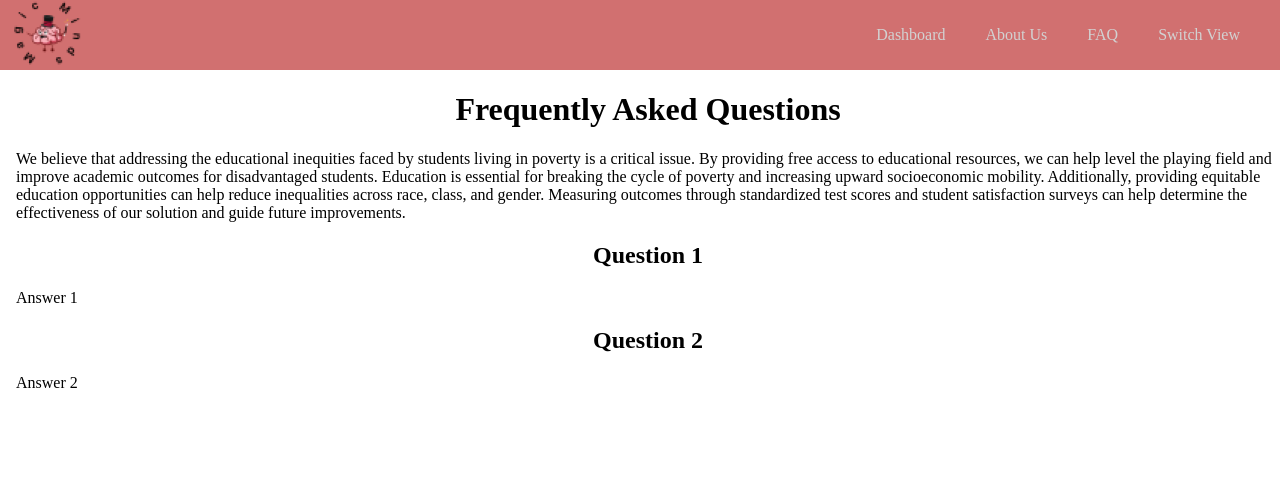
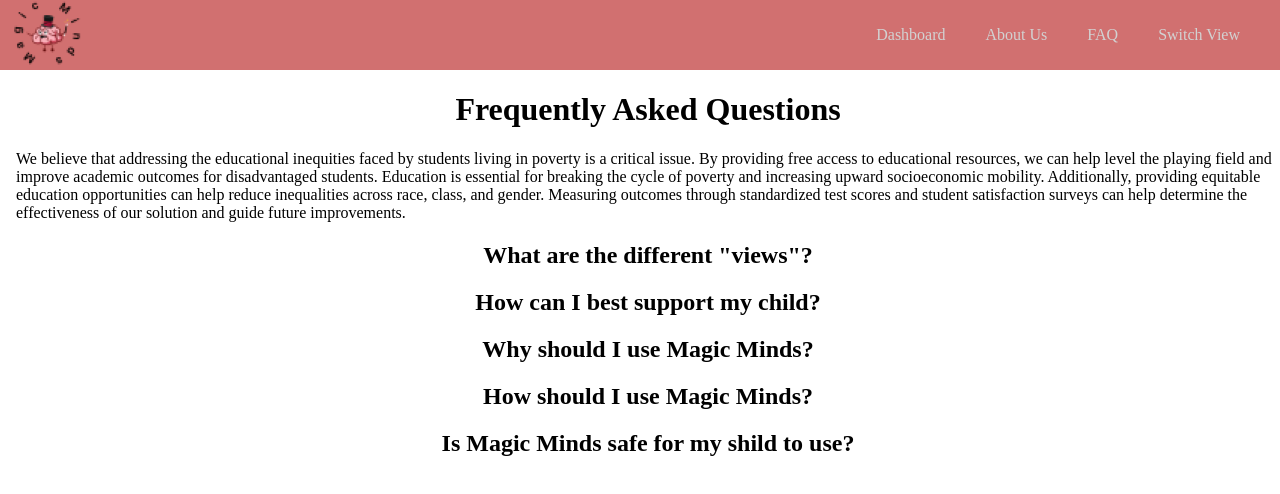
Before and after one commit to Farias29/Magic-Minds, a React (Create React App) app: page /faq in a window 1280 px wide. Shown: the top 494 px of the page. Built offline with nearby package versions, Linux system fonts and the light colour scheme.

Commit message:
clickable FAQ

```diff
--- a/src/components/FAQ.js
+++ b/src/components/FAQ.js
@@ -14,17 +14,46 @@ function FAQ() {
 
         <div class="faq-container">
           <div class="faq">
-            <h2 class="question">Question 1</h2>
-            <p class="answer">Answer 1</p>
+            <h2 class="question">What are the different "views"?</h2>
+            <p class="answer">Our website offers two different views to offer a more customized and enhanced user
+            experience. The student view is organized by school subject where the user can explore educational games and
+            learning resources. The parent view offers a different set of resources, such as tutoring and other ways to
+            help your child succeed!</p>
           </div>
           <div class="faq">
-            <h2 class="question">Question 2</h2>
-            <p class="answer">Answer 2</p>
+            <h2 class="question">How can I best support my child?</h2>
+            <p class="answer">Here at Magic Minds, we believe in equity in education... more stuff </p>
+          </div>
+          <div class="faq">
+            <h2 class="question">Why should I use Magic Minds?</h2>
+            <p class="answer">Answer 3</p>
+          </div>
+          <div class="faq">
+            <h2 class="question">How should I use Magic Minds?</h2>
+            <p class="answer">Answer 4</p>
+          </div>
+          <div class="faq">
+            <h2 class="question">Is Magic Minds safe for my shild to use?</h2>
+            <p class="answer">Answer 5</p>
           </div>
 
         </div>
     </div>
+
   );
 }
+const questions = document.querySelectorAll('.question');
 
+    questions.forEach(question => {
+      question.addEventListener('click', () => {
+        const answer = question.nextElementSibling;
+
+        // Toggle the 'active' class on the answer
+        answer.classList.toggle('active');
+
+        // Change the text of the question to indicate open/closed state
+        question.classList.toggle('open');
+        question.classList.toggle('closed');
+      });
+    });
 export default FAQ;
--- a/src/css/style.css
+++ b/src/css/style.css
@@ -10,6 +10,32 @@ h1,h2 {
   padding-left: 1rem;
   text-align: center;
 }
+
+/* FAQ item styles */
+.faq-container {
+  max-width: 600px;
+  margin: 0 auto;
+}
+
+.faq {
+  margin-bottom: 20px;
+}
+
+/* Question styles */
+.question {
+  font-weight: bold;
+  cursor: pointer;
+}
+
+/* Answer styles */
+.answer {
+  display: none;
+}
+.answer.active {
+  display: block;
+}
+
+
   /* Style the navbar */
   .navbar-icon {
     left: 10px;
```
